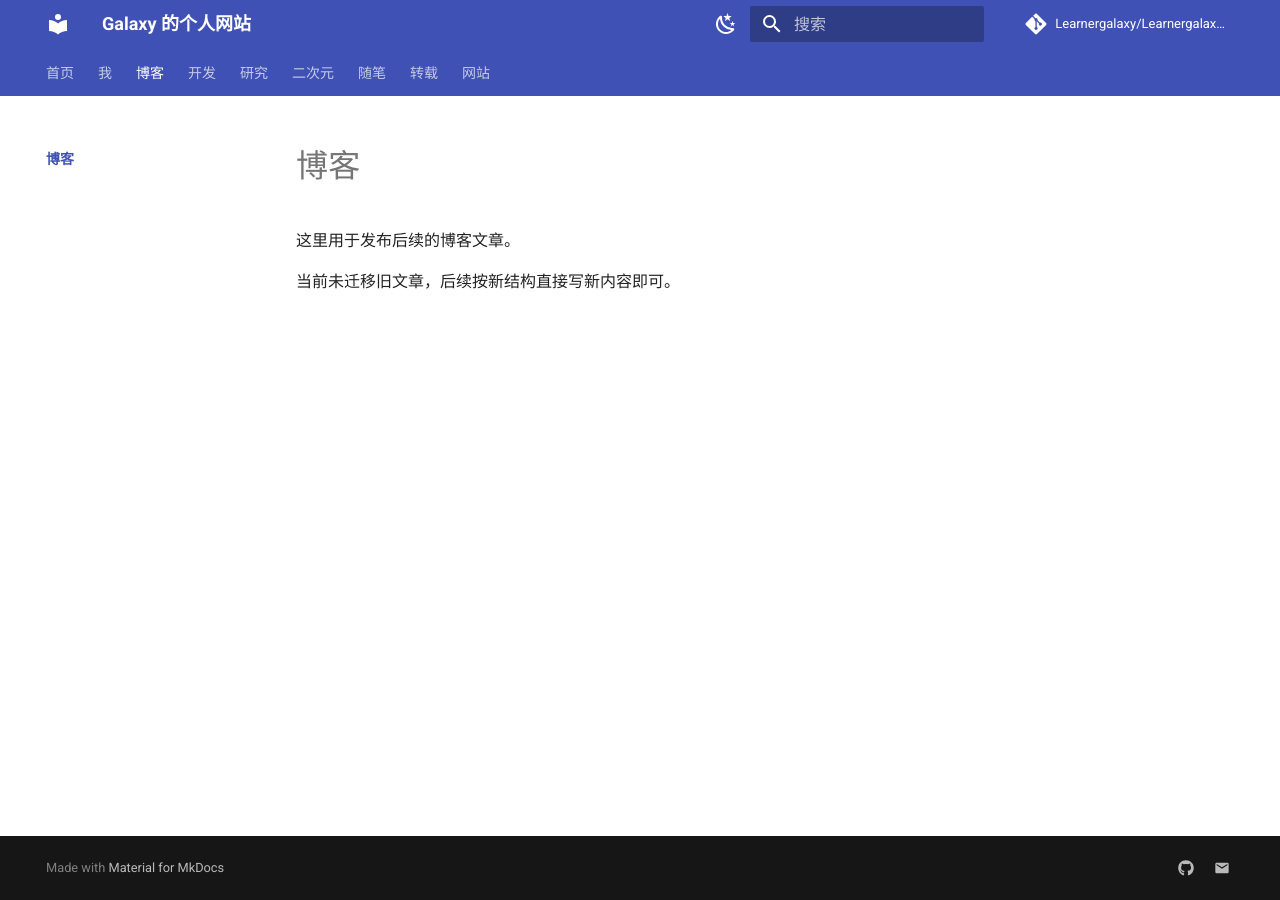
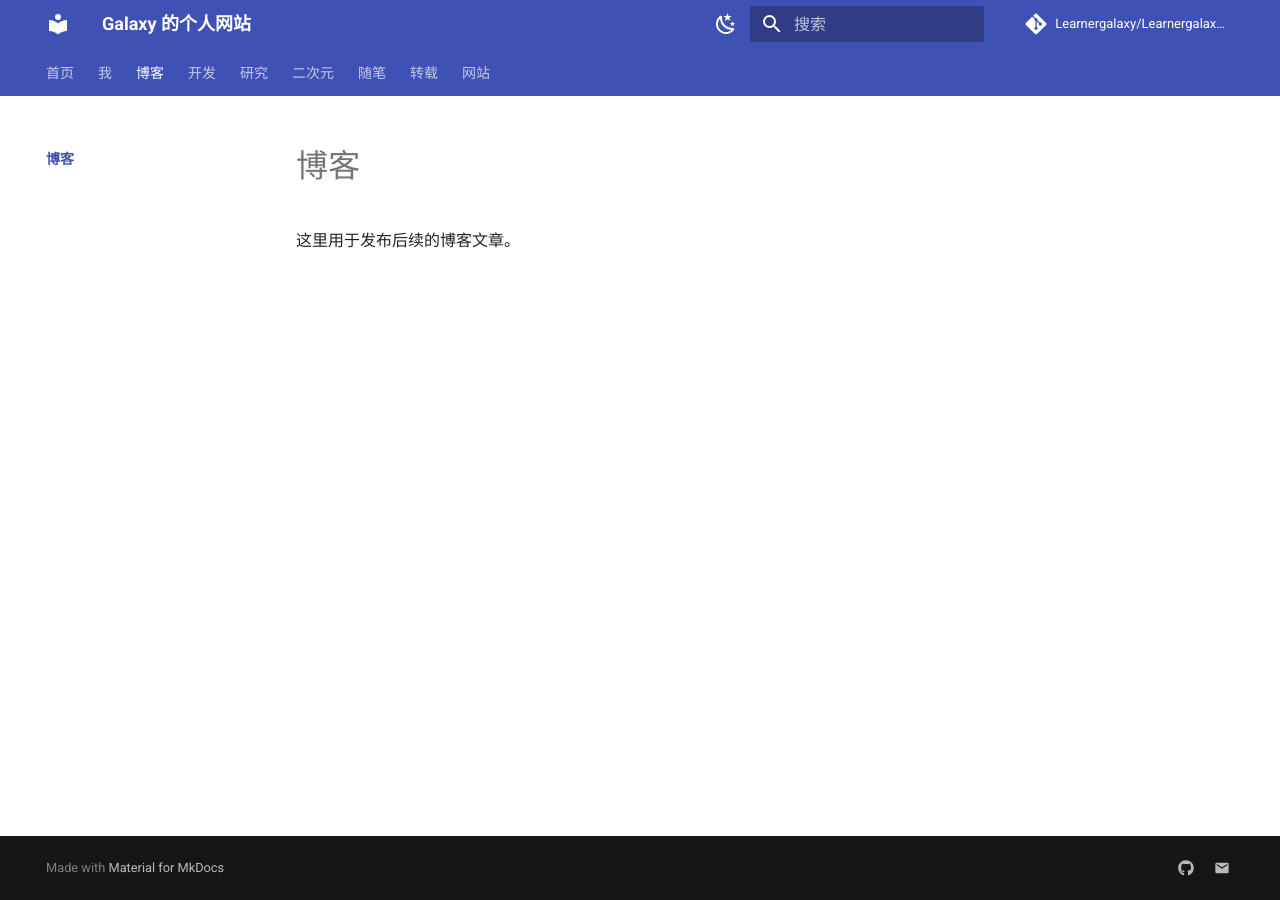
Before and after one commit to huang-huaichao/huang-huaichao.github.io, an MkDocs documentation site: the page built from docs/博客/index.md, in a window 1280 px wide. Built offline with MkDocs 1.6.1 and Material for MkDocs 9.7.7, drawn with Linux system fonts in a browser that asks for light colours; comment, search, counter and statistics services are not loaded.

Commit message:
update docs

```diff
--- a/docs/博客/index.md
+++ b/docs/博客/index.md
@@ -1,5 +1,3 @@
 # 博客
 
 这里用于发布后续的博客文章。
-
-当前未迁移旧文章，后续按新结构直接写新内容即可。
```
